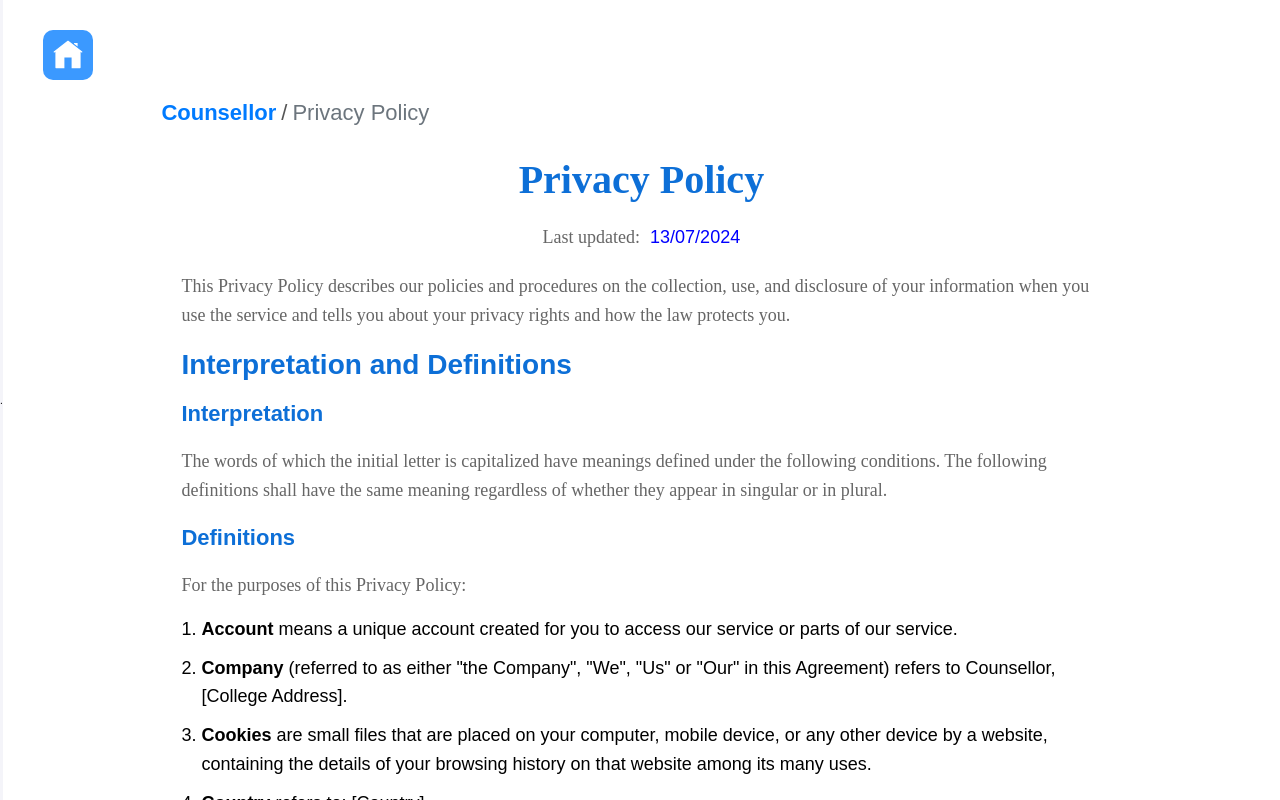
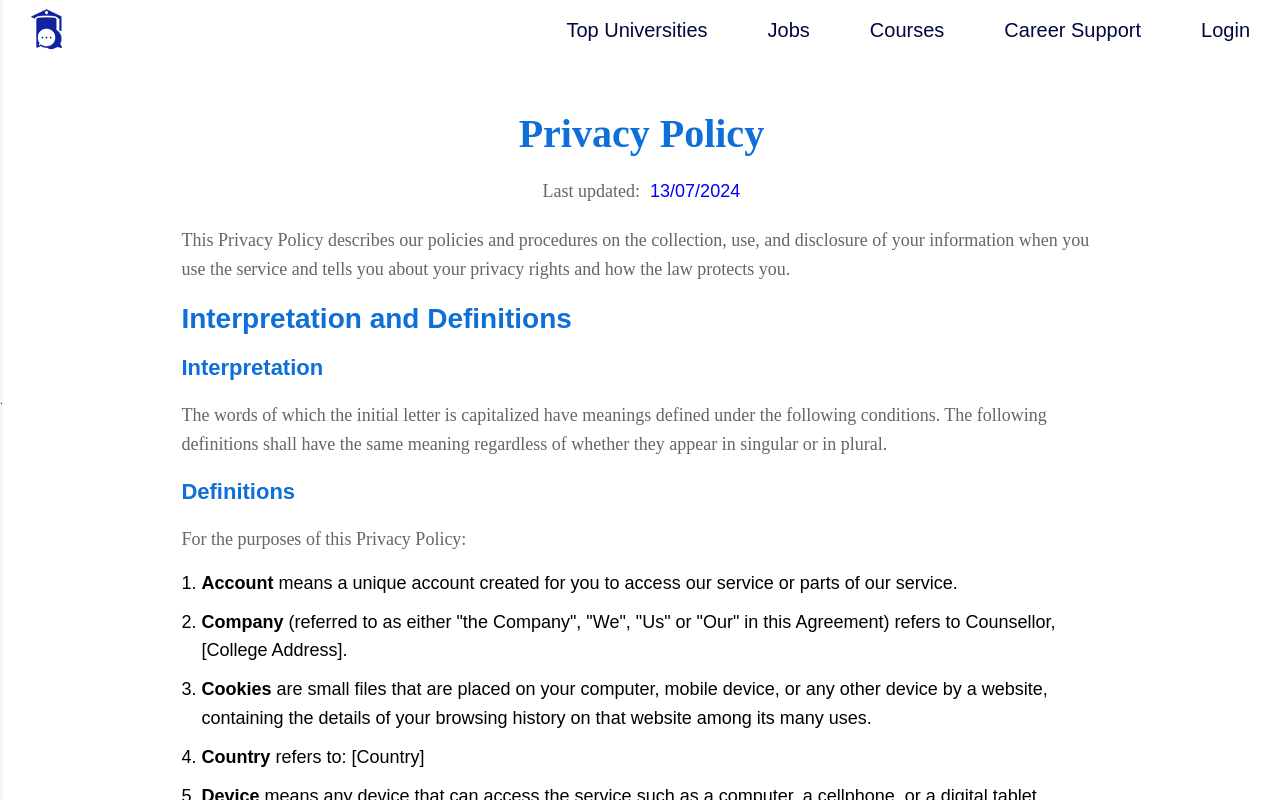
Before and after one commit to Counselllor/Counsellor-Web, a React (Vite) app: page /privacy-policy in a window 1280 px wide. Built offline with nearby package versions, Linux system fonts and the light colour scheme; a web font is replaced by a local one.

Commit message:
Update Privacy.jsx

```diff
--- a/src/components/Privacy-Policy/Privacy.jsx
+++ b/src/components/Privacy-Policy/Privacy.jsx
@@ -2,14 +2,12 @@ import React, { useState, useEffect } from "react";
 import "./Privacy.css";
 import { Link } from "react-router-dom";
 import Footer from "../Footer/Footer";
-import BackToHomeButton from "../backtohome";
+import Navbar from "../Navbar/Navbar";
+
 
 const Breadcrumb = () => {
   return (
     <nav className="breadcrumb">
-      <Link to="/" className="breadcrumb-item">Counsellor</Link>
-      <span className="breadcrumb-separator">/</span>
-      <span className="breadcrumb-item active">Privacy Policy</span>
     </nav>
   );
 };
@@ -35,8 +33,10 @@ const Privacy = () => {
   }, []);
 
   return (
-    <div>
-      <BackToHomeButton />
+    <>
+    <div className="main">      <Navbar/>
+
+
       <div className="privacy-policy-container">
         <Breadcrumb />
         <div className="privacy-policy-content">
@@ -122,8 +122,9 @@ const Privacy = () => {
       </div>
       <hr />
 
-      <Footer />
     </div>
+          <Footer />
+          </>
   );
 };
 
```
